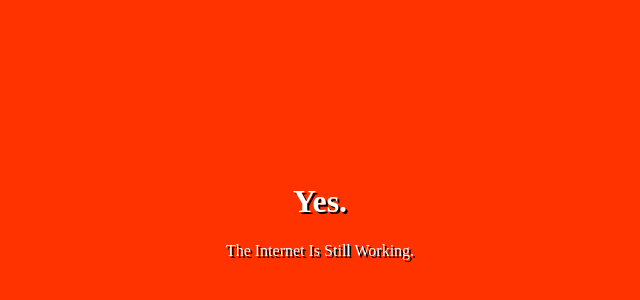
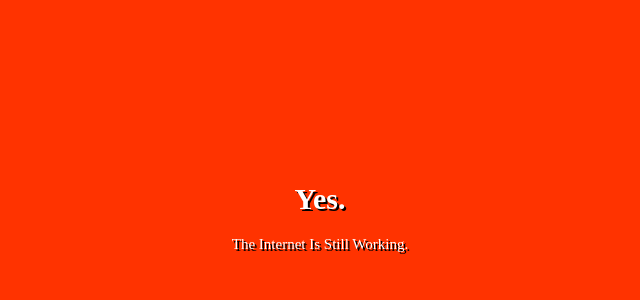
Before and after one commit to Clements-M/Clements-M, a plain HTML site: page index.html in a window 1280 px wide. Shown: the part 38-338 px from the top of the page, without its empty margins (320-960 px from the left). Drawn offline with Linux system fonts and the light colour scheme.

Commit message:
Update index.html

```diff
--- a/index.html
+++ b/index.html
@@ -9,7 +9,7 @@
         background-color: #ff3300;
         text-align: center;
         color: white;
-        size: 15px;
+        font-size: 15px;
         text-shadow: 2px 2px black;
         }
     </style>
```
